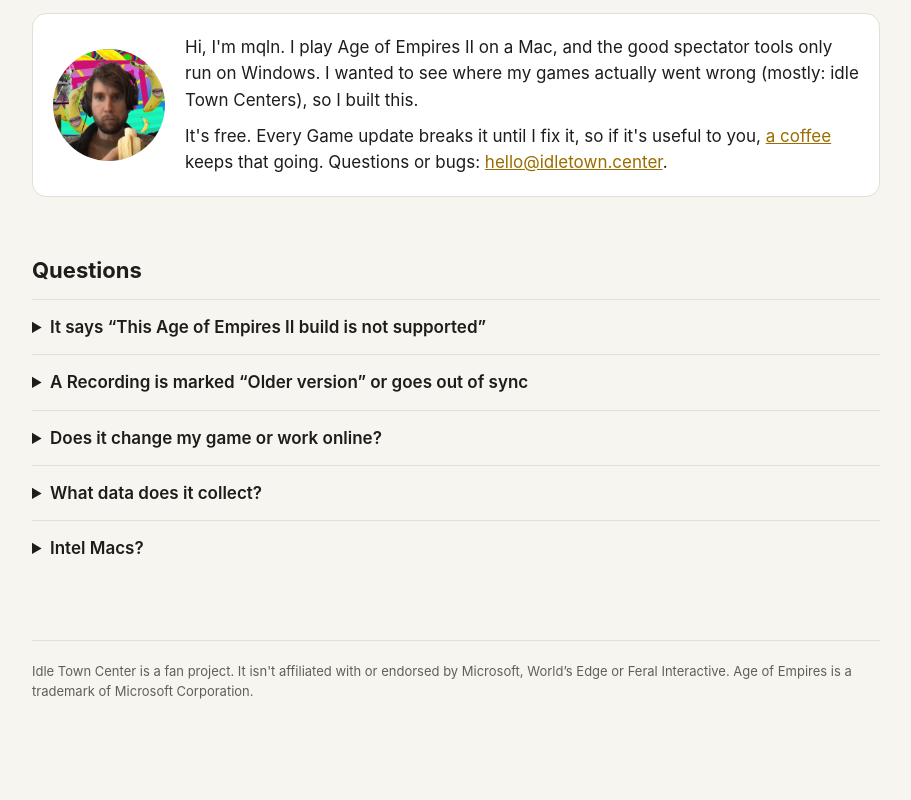
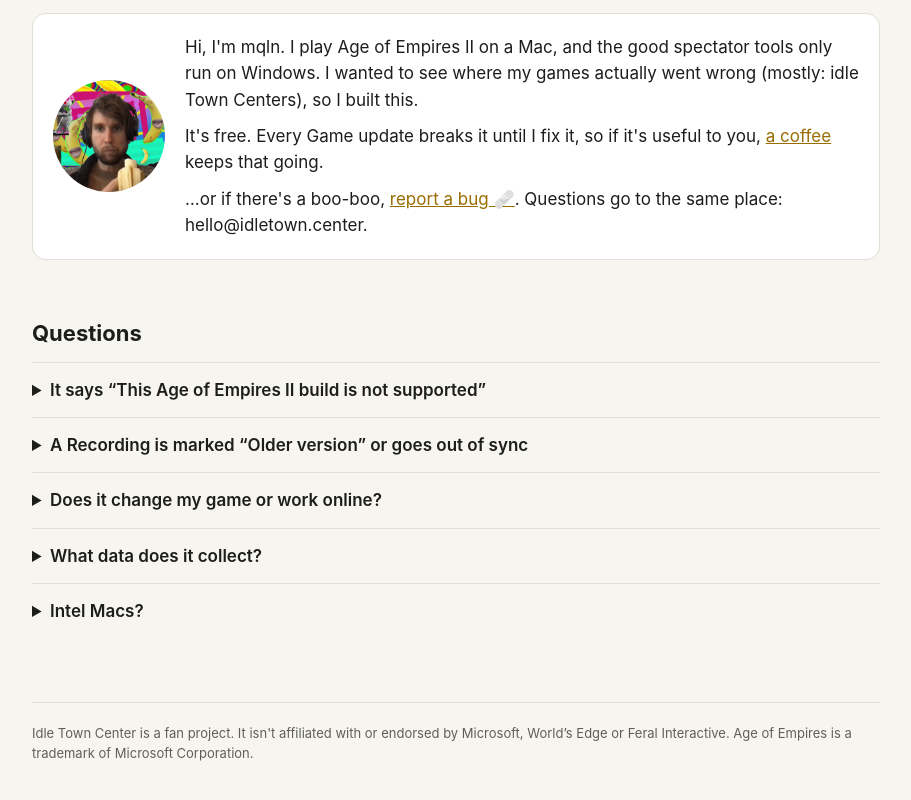
Before and after one commit to mqln/idletown-site, a plain HTML site: page index.html in a window 1280 px wide. Shown: the part 1759-2559 px from the top of the page, without its empty margins (184-1095 px from the left). Drawn offline with Linux system fonts and the light colour scheme.

Commit message:
Boo-boo bug report link

```diff
--- a/index.html
+++ b/index.html
@@ -74,7 +74,8 @@
     <img src="maker.jpg" alt="mqln, eating a banana" width="112" height="112">
     <div>
       <p>Hi, I'm mqln. I play Age of Empires II on a Mac, and the good spectator tools only run on Windows. I wanted to see where my games actually went wrong (mostly: idle Town Centers), so I built this.</p>
-      <p>It's free. Every Game update breaks it until I fix it, so if it's useful to you, <a href="https://ko-fi.com/mqleen">a coffee</a> keeps that going. Questions or bugs: <a href="mailto:hello@idletown.center">hello@idletown.center</a>.</p>
+      <p>It's free. Every Game update breaks it until I fix it, so if it's useful to you, <a href="https://ko-fi.com/mqleen">a coffee</a> keeps that going.</p>
+      <p>…or if there's a boo-boo, <a href="mailto:hello@idletown.center?subject=Idle%20Town%20Center%20boo-boo">report a bug 🩹</a>. Questions go to the same place: hello@idletown.center.</p>
     </div>
   </div>
 
```
